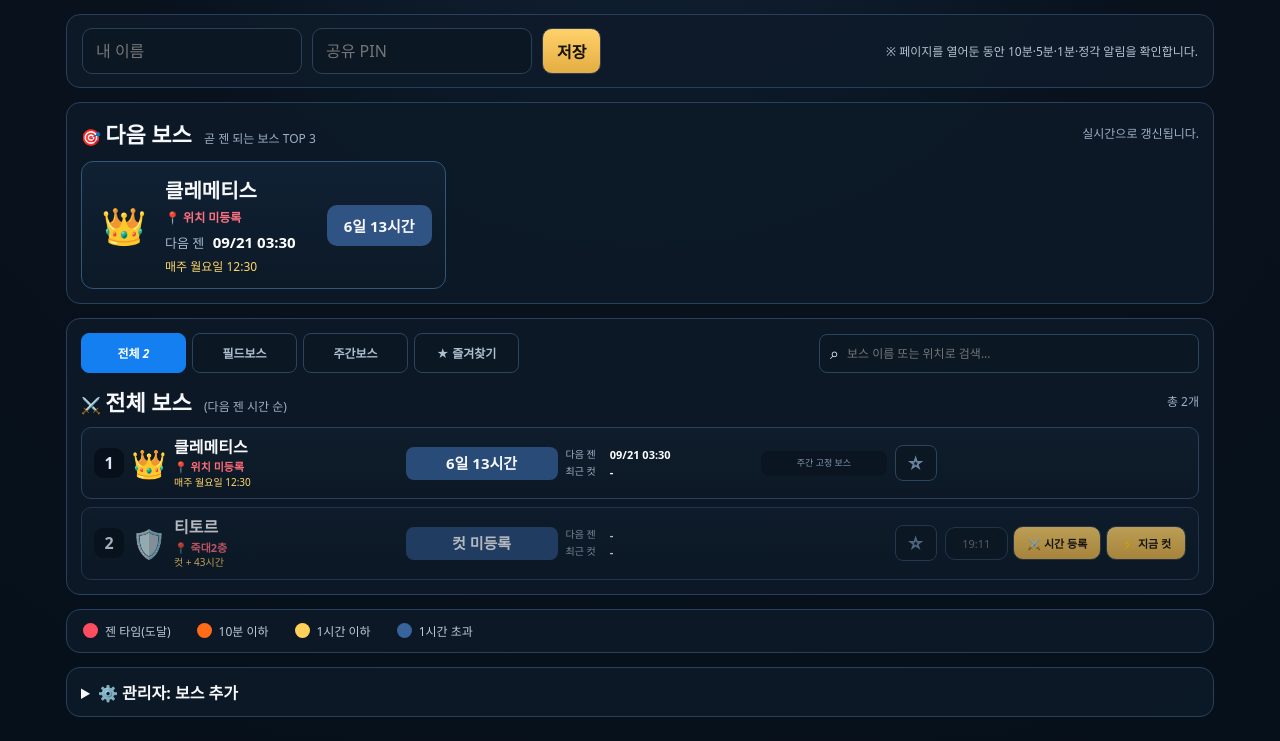
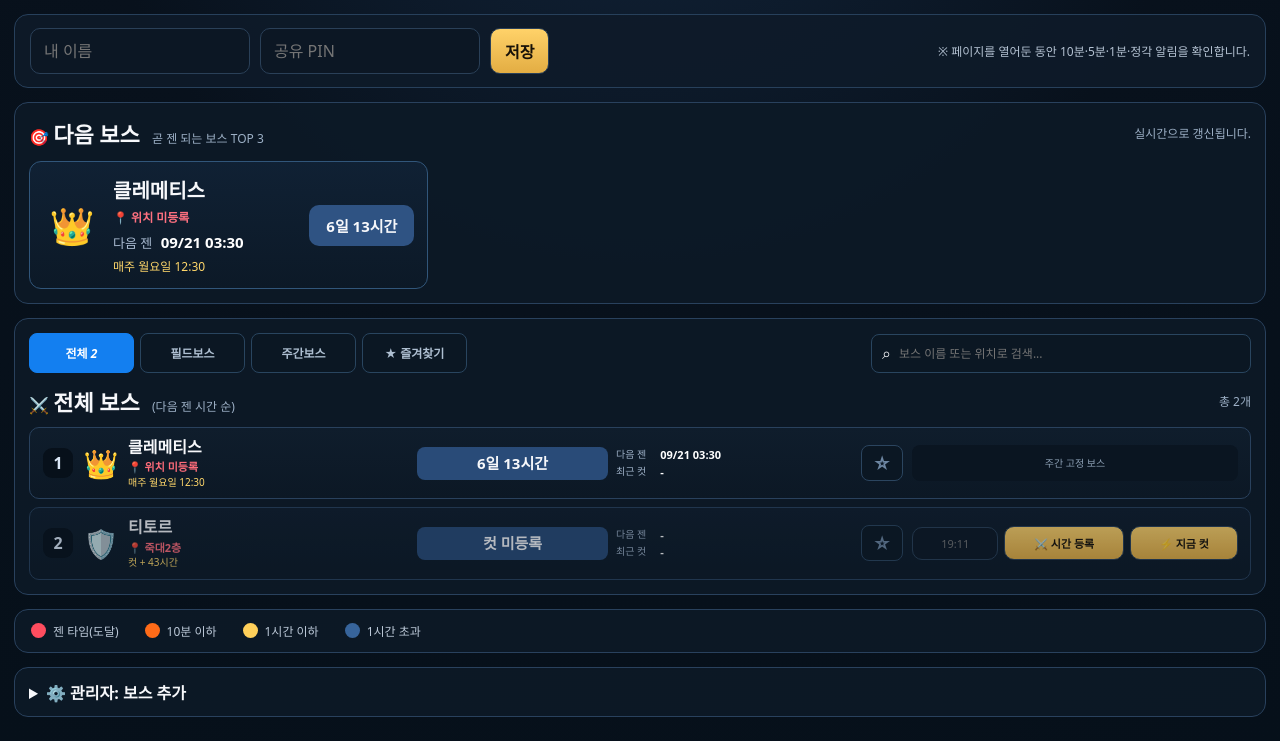
Before and after one commit to GOMPlayer-t/lordnine-boss-timer, a FastAPI app: page / in a window 1280 px wide. Shown: the part 83-824 px from the top of the page. Run offline with FastAPI, Linux system fonts and the light colour scheme; data comes from the database, SQL or seed files in the repository; data that the repository does not hold is empty.

Commit message:
Update style.css

```diff
--- a/static/style.css
+++ b/static/style.css
@@ -1,4 +1,3 @@
-
 *{box-sizing:border-box}
 :root{
   --bg:#08111c;--panel:#0f1a28;--panel2:#111f30;--line:#29415d;
@@ -1070,3 +1069,197 @@ button{background:linear-gradient(#ffd269,#e3ad43);color:#171108;font-weight:900
     grid-column:1/-1 !important;
   }
 }
+
+
+/* ==========================================================
+   PC 최종 복구 패치
+   시간입력 / 시간등록 / 지금컷을 보스 카드 내부에 강제 배치
+   ========================================================== */
+@media (min-width:901px){
+
+  /* 넓은 PC에서는 콘텐츠 자체도 화면을 더 활용 */
+  main{
+    width:calc(100% - 28px) !important;
+    max-width:1420px !important;
+    margin:0 auto !important;
+    padding-left:0 !important;
+    padding-right:0 !important;
+  }
+
+  .nextbox,
+  .allbox,
+  .bossrows{
+    width:100% !important;
+    max-width:100% !important;
+    box-sizing:border-box !important;
+  }
+
+  .bossrow{
+    width:100% !important;
+    max-width:100% !important;
+    min-width:0 !important;
+    box-sizing:border-box !important;
+    display:grid !important;
+
+    /* 딱 7개 영역만 사용.
+       주간보스도 마지막 actions 칸을 그대로 사용하므로
+       중간의 빈 fixed 열이 생기지 않음. */
+    grid-template-columns:
+      32px
+      38px
+      minmax(145px,1.25fr)
+      minmax(125px,.85fr)
+      minmax(185px,1.05fr)
+      44px
+      minmax(270px,1.45fr) !important;
+
+    grid-template-areas:
+      "rank icon name remain times fav actions" !important;
+
+    gap:8px !important;
+    align-items:center !important;
+    overflow:hidden !important;
+    padding:10px 12px !important;
+  }
+
+  .bossrow > *{
+    min-width:0 !important;
+    max-width:100% !important;
+    box-sizing:border-box !important;
+  }
+
+  .rank{grid-area:rank !important}
+  .rowicon{grid-area:icon !important}
+  .rowname{grid-area:name !important}
+  .rowremain{grid-area:remain !important}
+  .rowtimes{grid-area:times !important}
+  .fav{grid-area:fav !important}
+
+  /* respawn / weekly 모두 무조건 마지막 칸 */
+  .bossrow .rowactions,
+  .bossrow .rowactions.fixed{
+    grid-area:actions !important;
+    position:static !important;
+    transform:none !important;
+    left:auto !important;
+    right:auto !important;
+    top:auto !important;
+    margin:0 !important;
+    float:none !important;
+    width:100% !important;
+    max-width:100% !important;
+    min-width:0 !important;
+    box-sizing:border-box !important;
+    overflow:hidden !important;
+    justify-self:stretch !important;
+  }
+
+  .bossrow .rowactions:not(.fixed){
+    display:grid !important;
+    grid-template-columns:
+      minmax(66px,.72fr)
+      minmax(88px,1fr)
+      minmax(78px,.9fr) !important;
+    gap:6px !important;
+    align-items:center !important;
+  }
+
+  .bossrow .rowactions input{
+    grid-column:auto !important;
+    width:100% !important;
+    min-width:0 !important;
+    max-width:100% !important;
+    padding:8px 6px !important;
+    font-size:11px !important;
+    text-align:center !important;
+    box-sizing:border-box !important;
+  }
+
+  .bossrow .rowactions button{
+    width:100% !important;
+    min-width:0 !important;
+    max-width:100% !important;
+    padding:8px 5px !important;
+    font-size:11px !important;
+    white-space:nowrap !important;
+    box-sizing:border-box !important;
+  }
+
+  .bossrow .rowactions.fixed{
+    display:flex !important;
+    align-items:center !important;
+    justify-content:center !important;
+    min-height:36px !important;
+    padding:7px 6px !important;
+    color:#8da0b5 !important;
+    background:#0a1521 !important;
+    border-radius:8px !important;
+    font-size:10px !important;
+  }
+
+  /* PC에서는 삭제 버튼이 레이아웃을 밀지 않도록 감춤 */
+  .bossrow .del{
+    display:none !important;
+  }
+}
+
+/* 보통 노트북/브라우저 폭에서도 카드 밖으로 절대 못 나가게 */
+@media (min-width:901px) and (max-width:1180px){
+  main{
+    width:calc(100% - 20px) !important;
+  }
+
+  .bossrow{
+    grid-template-columns:
+      28px
+      32px
+      minmax(120px,1.1fr)
+      minmax(105px,.8fr)
+      minmax(150px,1fr)
+      38px
+      minmax(235px,1.35fr) !important;
+    gap:6px !important;
+    padding:9px 8px !important;
+  }
+
+  .rowname b{font-size:14px !important}
+  .rowremain{font-size:13px !important}
+  .rowtimes,
+  .rowtimes b{font-size:9px !important}
+
+  .bossrow .rowactions:not(.fixed){
+    grid-template-columns:
+      minmax(58px,.72fr)
+      minmax(76px,1fr)
+      minmax(68px,.9fr) !important;
+    gap:4px !important;
+  }
+
+  .bossrow .rowactions input,
+  .bossrow .rowactions button{
+    padding:7px 3px !important;
+    font-size:10px !important;
+  }
+}
+
+/* 아주 좁은 PC 폭에서는 액션만 2단으로 바꿔서 안전하게 수납 */
+@media (min-width:901px) and (max-width:1000px){
+  .bossrow{
+    grid-template-columns:
+      26px
+      28px
+      minmax(105px,1fr)
+      minmax(96px,.75fr)
+      minmax(130px,.95fr)
+      34px
+      minmax(170px,1.1fr) !important;
+  }
+
+  .bossrow .rowactions:not(.fixed){
+    grid-template-columns:1fr 1fr !important;
+  }
+
+  .bossrow .rowactions input{
+    grid-column:1 / -1 !important;
+  }
+}
```
